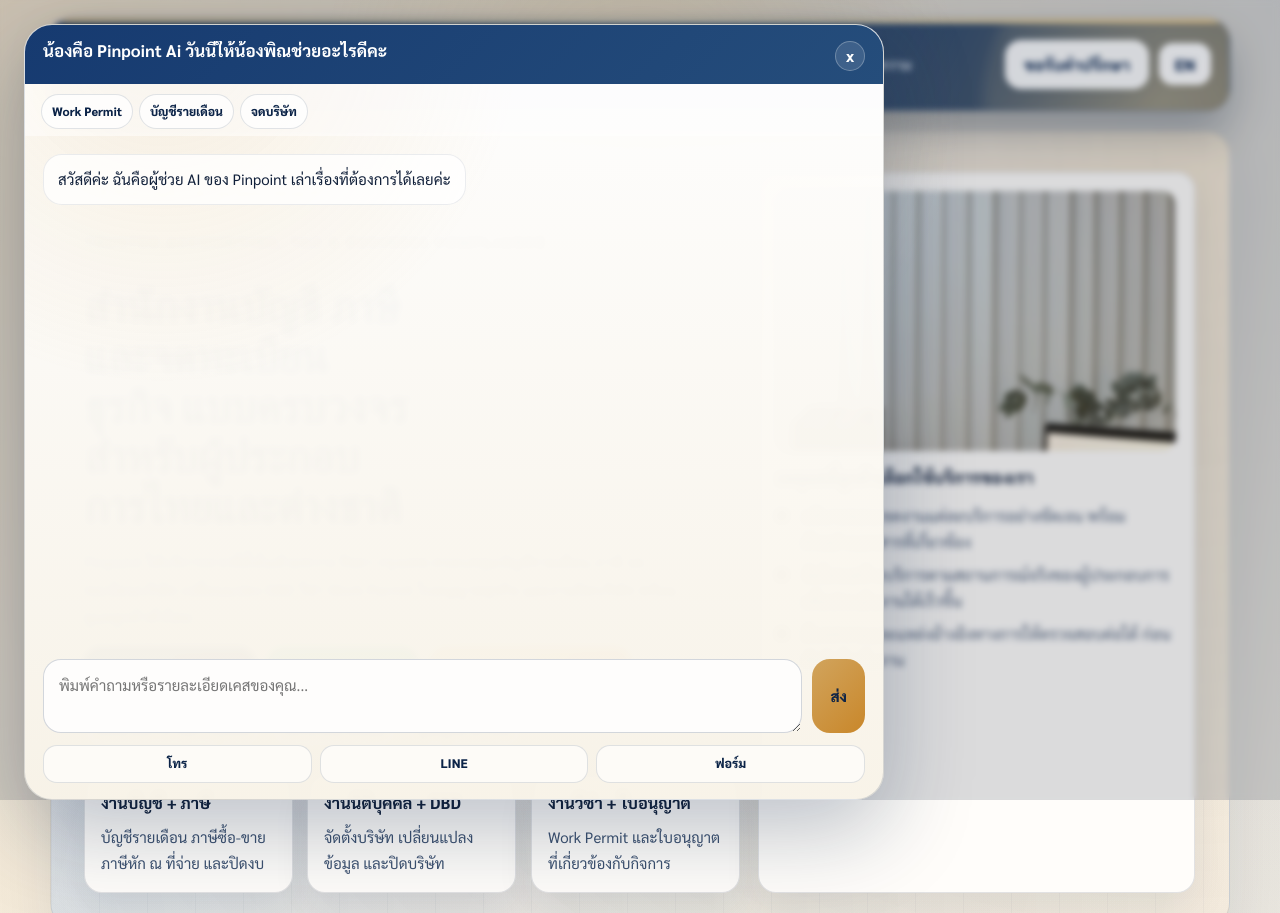
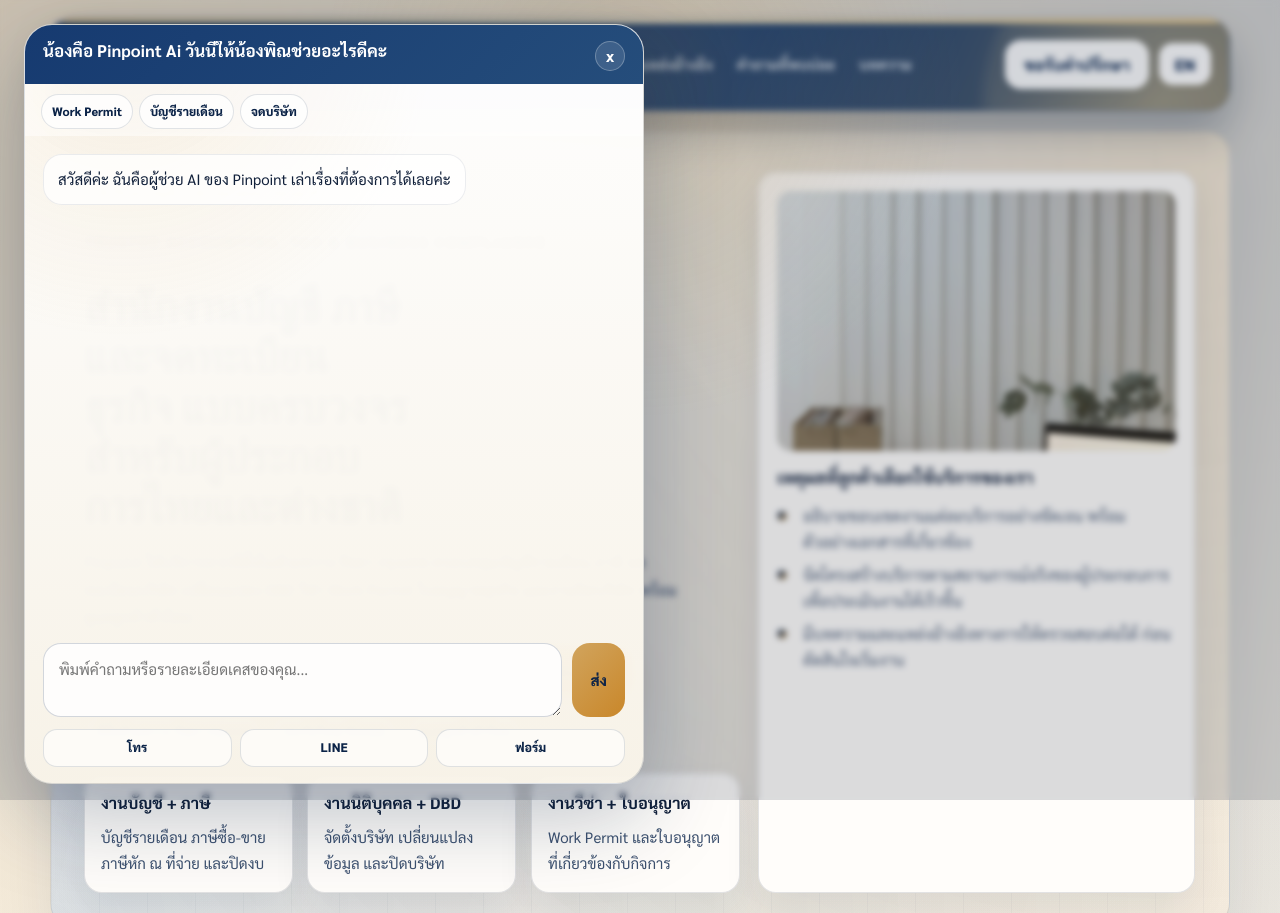
Before and after one commit to chatwanitcha-max/pinpointapp, a plain HTML site: page index.html in a window 1280 px wide. Shown: the top 913 px of the page. Drawn offline with Linux system fonts and the light colour scheme; no server answers.

Commit message:
Center and shrink AI modal on desktop

```diff
--- a/styles.css
+++ b/styles.css
@@ -1902,9 +1902,11 @@
 
 .ai-chat-widget.is-centered .ai-chat-panel {
   z-index: 1;
-  width: min(860px, calc(100vw - 24px));
-  height: min(780px, calc(100vh - 24px));
-  max-height: calc(100vh - 24px);
+  justify-self: center;
+  align-self: center;
+  width: min(620px, calc(100vw - 120px));
+  height: min(780px, calc(100vh - 40px));
+  max-height: calc(100vh - 40px);
   transform-origin: center;
 }
 
```
